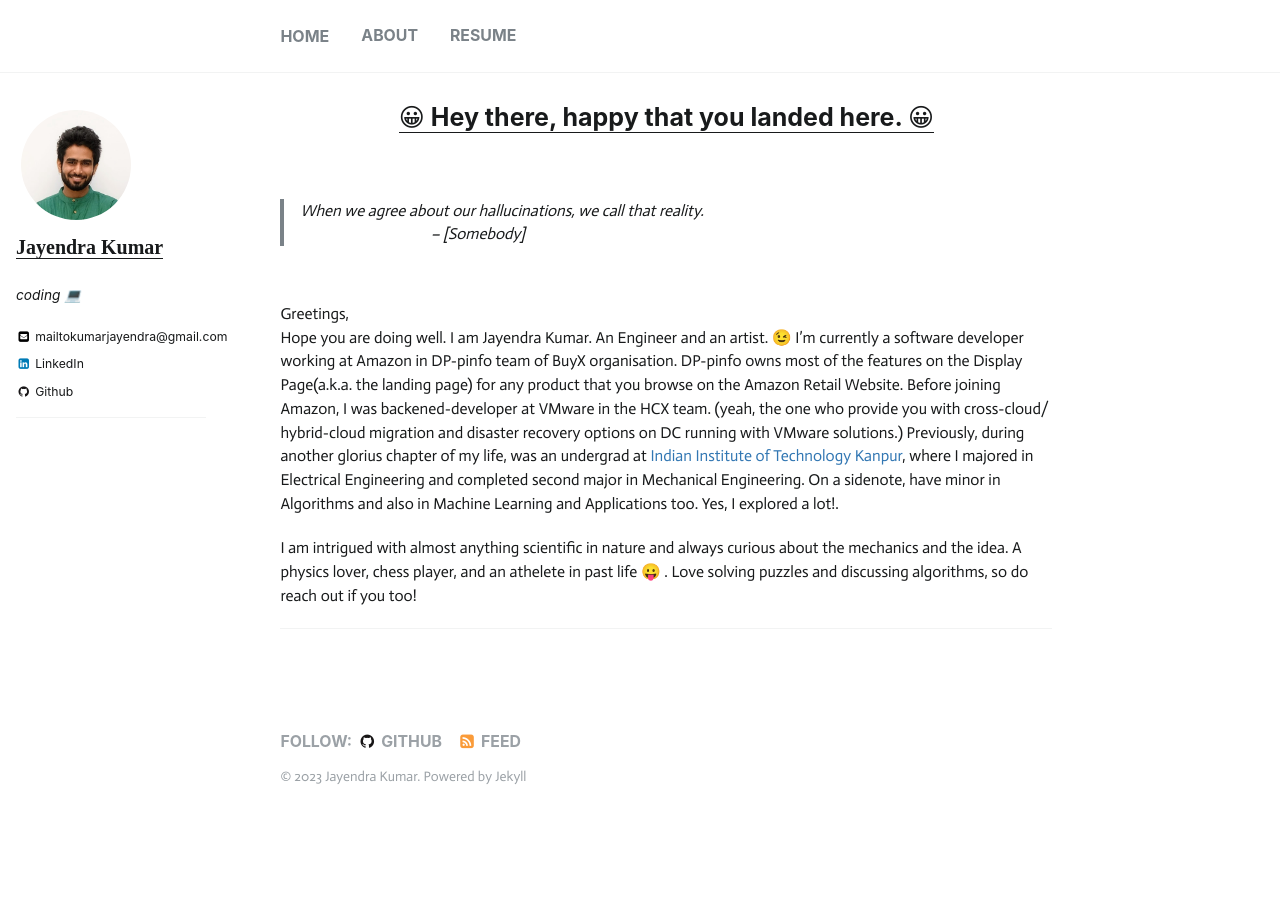
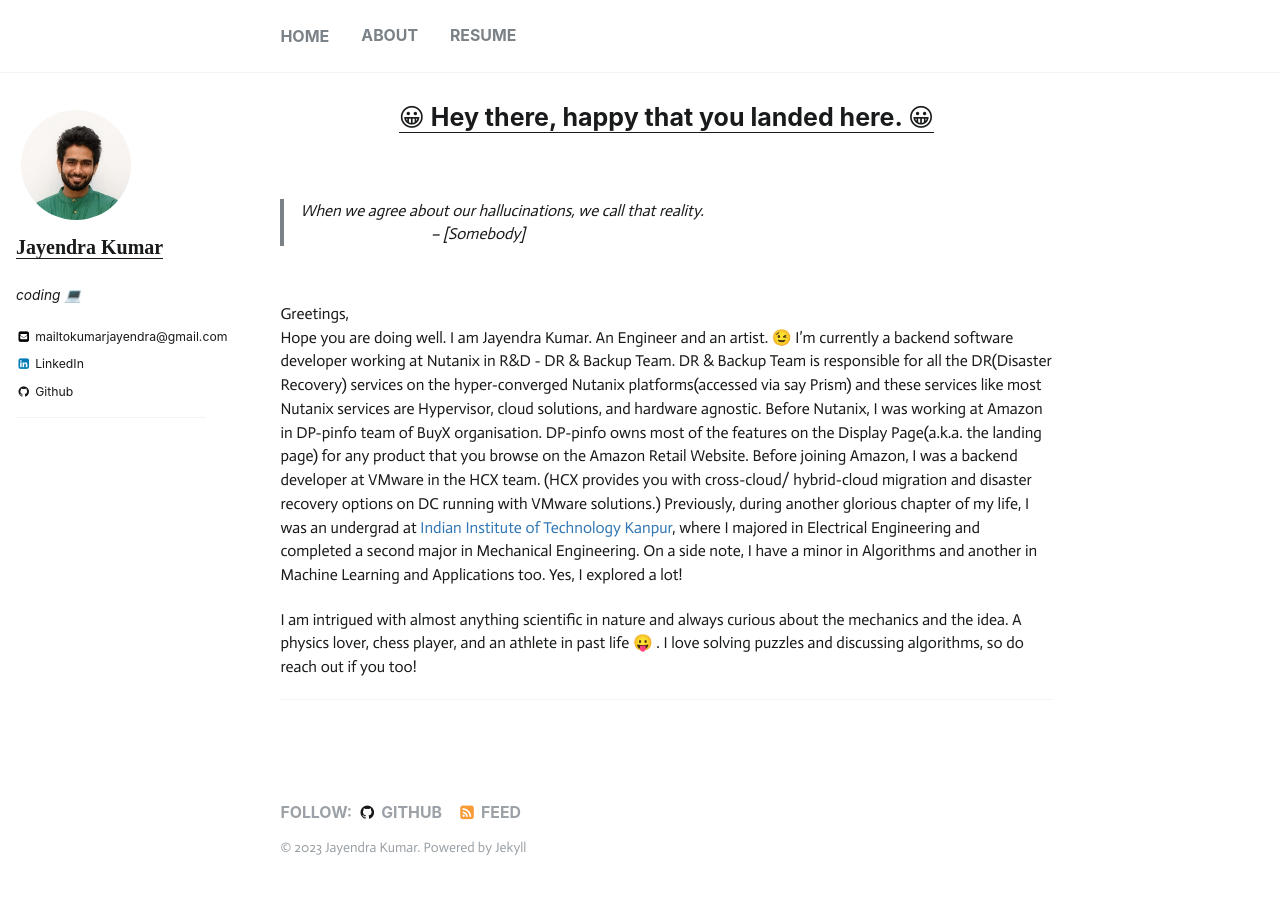
Before and after one commit to d21jay/d21jay.github.io, a Jekyll site: the page built from _pages/about.md, in a window 1280 px wide. Built offline with Jekyll 4.4.1, drawn with Linux system fonts in a browser that asks for light colours; emoji names are drawn with the system emoji font.

Commit message:
Update about.md

```diff
--- a/_pages/about.md
+++ b/_pages/about.md
@@ -8,8 +8,8 @@ permalink: /about
 
 <br>
 Greetings,<br>
-Hope you are doing well. I am Jayendra Kumar. An Engineer and an artist. &#x1F609; I'm currently a software developer working at Amazon in DP-pinfo team of BuyX organisation. DP-pinfo owns most of the features on the Display Page(a.k.a. the landing page) for any product that you browse on the Amazon Retail Website. Before joining Amazon, I was backened-developer at VMware in the HCX team. (yeah, the one who provide you with cross-cloud/ hybrid-cloud migration and disaster recovery options on DC running with VMware solutions.) Previously, during another glorius chapter of my life, was an undergrad at [Indian Institute of Technology Kanpur](http://www.iitk.ac.in/), where I majored in Electrical Engineering and completed second major in Mechanical Engineering. On a sidenote, have minor in Algorithms and also in Machine Learning and Applications too. Yes, I explored a lot!.
+Hope you are doing well. I am Jayendra Kumar. An Engineer and an artist. &#x1F609; I'm currently a backend software developer working at Nutanix in R&D - DR & Backup Team. DR & Backup Team is responsible for all the DR(Disaster Recovery) services on the hyper-converged Nutanix platforms(accessed via say Prism) and these services like most Nutanix services are Hypervisor, cloud solutions, and hardware agnostic. Before Nutanix, I was working at Amazon in DP-pinfo team of BuyX organisation. DP-pinfo owns most of the features on the Display Page(a.k.a. the landing page) for any product that you browse on the Amazon Retail Website. Before joining Amazon, I was a backend developer at VMware in the HCX team. (HCX provides you with cross-cloud/ hybrid-cloud migration and disaster recovery options on DC running with VMware solutions.) Previously, during another glorious chapter of my life, I was an undergrad at [Indian Institute of Technology Kanpur](http://www.iitk.ac.in/), where I majored in Electrical Engineering and completed a second major in Mechanical Engineering. On a side note, I have a minor in Algorithms and another in Machine Learning and Applications too. Yes, I explored a lot!
 
-I am intrigued with almost anything scientific in nature and always curious about the mechanics and the idea. A physics lover, chess player, and an athelete in past life &#x1F61B; . Love solving puzzles and discussing algorithms, so do reach out if you too!
+I am intrigued with almost anything scientific in nature and always curious about the mechanics and the idea. A physics lover, chess player, and an athlete in past life &#x1F61B; . I love solving puzzles and discussing algorithms, so do reach out if you too!
 
 ***
```
